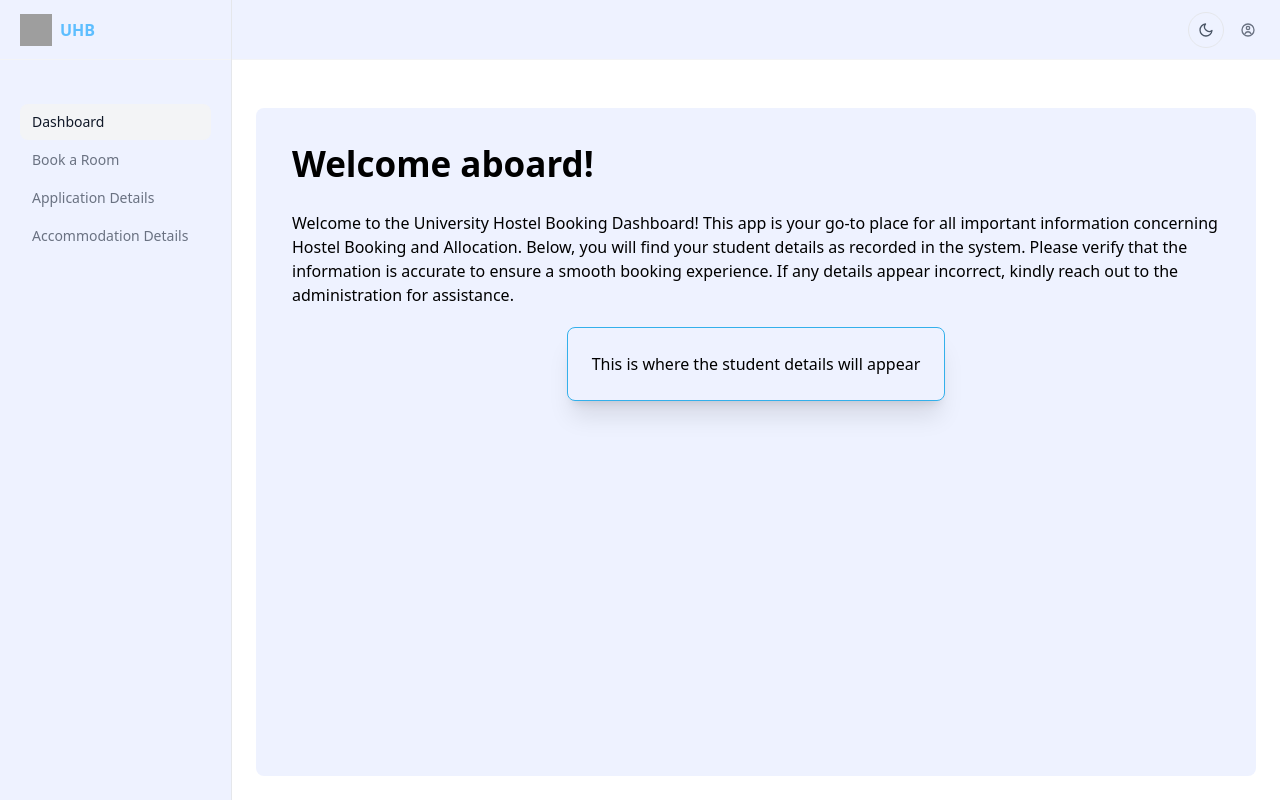
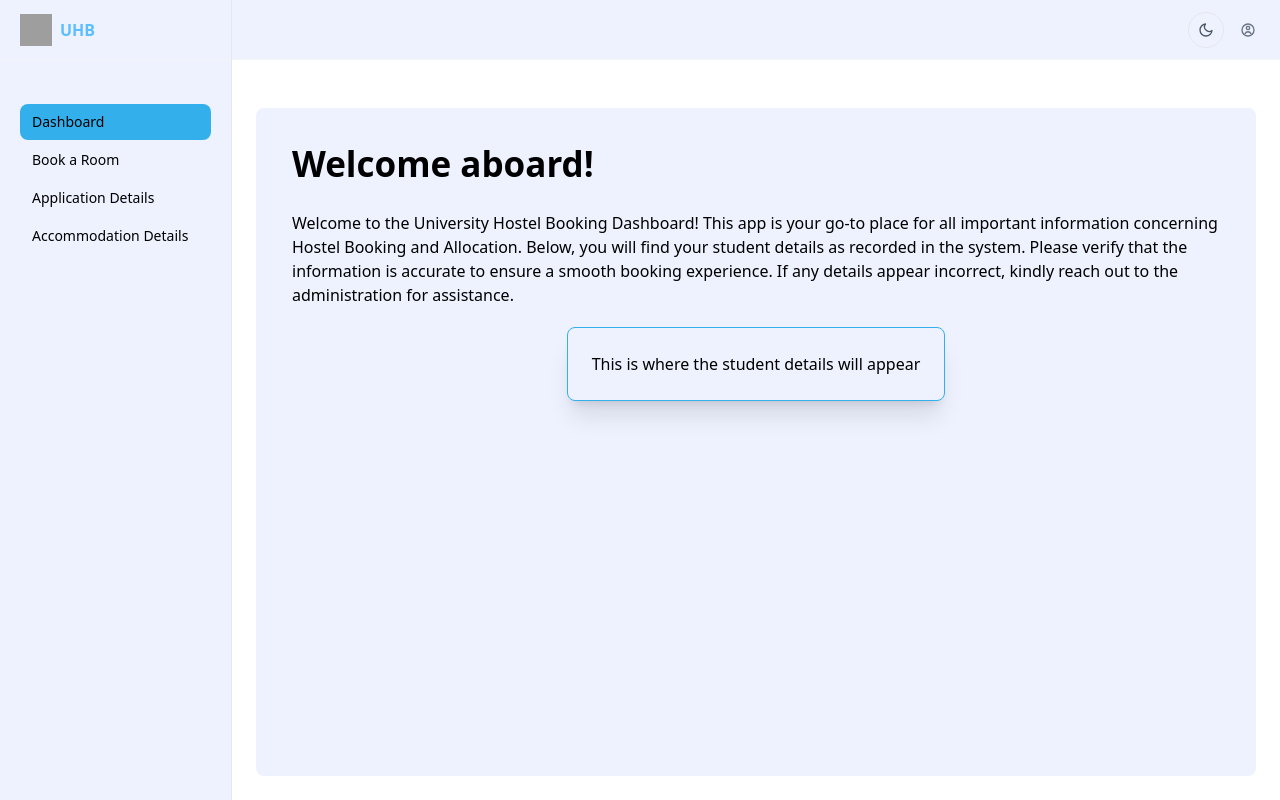
Before and after one commit to EvansMungai/UHBUI, an Angular app: page /uhb/student in a window 1280 px wide. Built offline with nearby package versions, Linux system fonts and the light colour scheme; grey boxes are pictures that could not be loaded.

Commit message:
style(menu): fix active link styles in dark mode.

```diff
--- a/src/app/shared/components/menu/menu.html
+++ b/src/app/shared/components/menu/menu.html
@@ -22,9 +22,9 @@
         </h2>
         <div class="py-4 dark:border-white space-y-0.5">
             @for (item of section.items; track item.link) {
-            <a [routerLink]="item.link" routerLinkActive="bg-gray-100 font-medium text-gray-900"
+            <a [routerLink]="item.link" routerLinkActive="bg-accent"
                 [routerLinkActiveOptions]="{ exact: true }"
-                class="block rounded-lg px-3 py-2 text-sm text-gray-500 dark:text-white/90 transition hover:bg-white dark:hover:bg-gray-700 hover:text-fg-brand hover:bg-gray-100 hover:text-accent"
+                class="block rounded-lg px-3 py-2 text-sm dark:text-white/90 transition dark:hover:bg-gray-700 hover:bg-accent"
                 (click)="onNavigate()">
                 {{ item.label }}
             </a>
```
